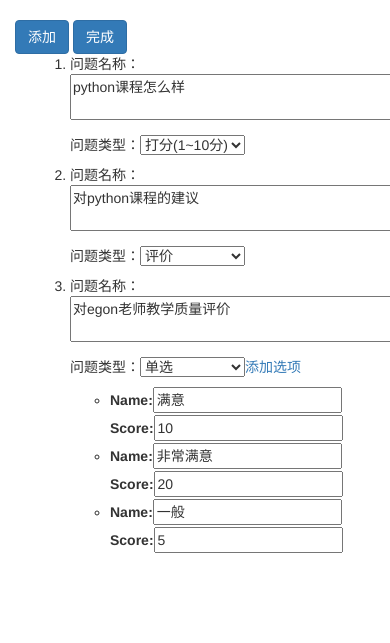
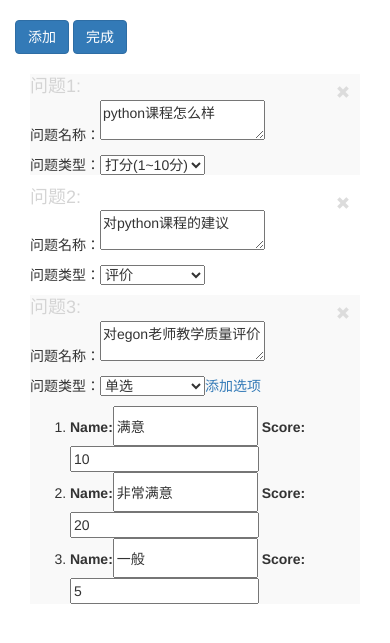
Before and after one commit to CXTV/Questionnaire, a Django app: page /edit/1/ in a window 390 px wide; the page is wider, and only the part inside the window is pictured. Shown: the part 58-701 px from the top of that part. Run offline with Django 3.2, Linux system fonts and the light colour scheme; data comes from the database, SQL or seed files in the repository; some libraries are stand-ins or nearby versions.

Commit message:
questios

```diff
--- a/templates/edit.html
+++ b/templates/edit.html
@@ -1,27 +1,29 @@
 {% extends 'index.html' %}
 {% block content %}
     <div class="container">
-        <div class="row col-md-10">
+        <div class="row col-md-10 col-md-push-8">
             <a href=""><button class="btn btn-primary">添加</button></a>
             <a href=""><button class="btn btn-primary">完成</button></a>
         </div>
-        <div class="question col-lg-9">
-    <ol>
+        <div class="question col-md-10 col-md-push-2">
+            <div class="row col-md-10 questions" >
+                <ul>
                     {% for item in form_list %}
                         <li>
+                        <span class="glyphicon glyphicon-remove pull-right" aria-hidden="true" style="margin:10px 10px 0 0;color: gainsboro"></span>
             {#            给每个问题添加一个id，方便后面处理#}
                             <div id = {{ item.obj.id }}>
-                    <p>问题名称：{{ item.form.name }}</p>
-                    <p>问题类型：{{ item.form.type }}<a href="#" class="{{ item.option_class }}">添加选项</a></p>
-                    <ul>
+                                <p><span>问题名称：</span>{{ item.form.name }}</p>
+                                <p><span>问题类型：</span>{{ item.form.type }}<a href="#" class="{{ item.option_class }}">添加选项</a></p>
+                                <ol>
                                     {% for i in item.options %}
                                         <li id="{{ i.obj.id }}">{{ i.form }}</li>
-
+                                    {% endfor %}
+                                </ol>
+                            </div>
+                        </li>
                     {% endfor %}
                 </ul>
             </div>
-            </li>
-        {% endfor %}
-    </ol>
     </div>
 {% endblock %}
--- a/templates/index.html
+++ b/templates/index.html
@@ -10,6 +10,32 @@
         .hide{
 {#            添加隐藏#}
             display: None;
+        }
+
+        ul{
+            padding: 0;
+            list-style: none;
+            counter-reset: sectioncounter
+        }
+        ul > li:before {
+{#            添加列表前的问题#}
+            content: '问题' counter(sectioncounter) ':';
+            counter-increment: sectioncounter;
+            font-size: 18px;
+            color: #d4d4d4;
+        }
+        ul > li:nth-of-type(odd) {
+{#            各行变色#}
+            background-color: #f9f9f9;
+        }
+        #id_name{
+            width: 50%;
+            height: 40px;
+
+        }
+        .questions{
+            margin-top: 20px;
+
         }
     </style>
 </head>
```
Lines whose indentation alone changed are shown as unchanged.
